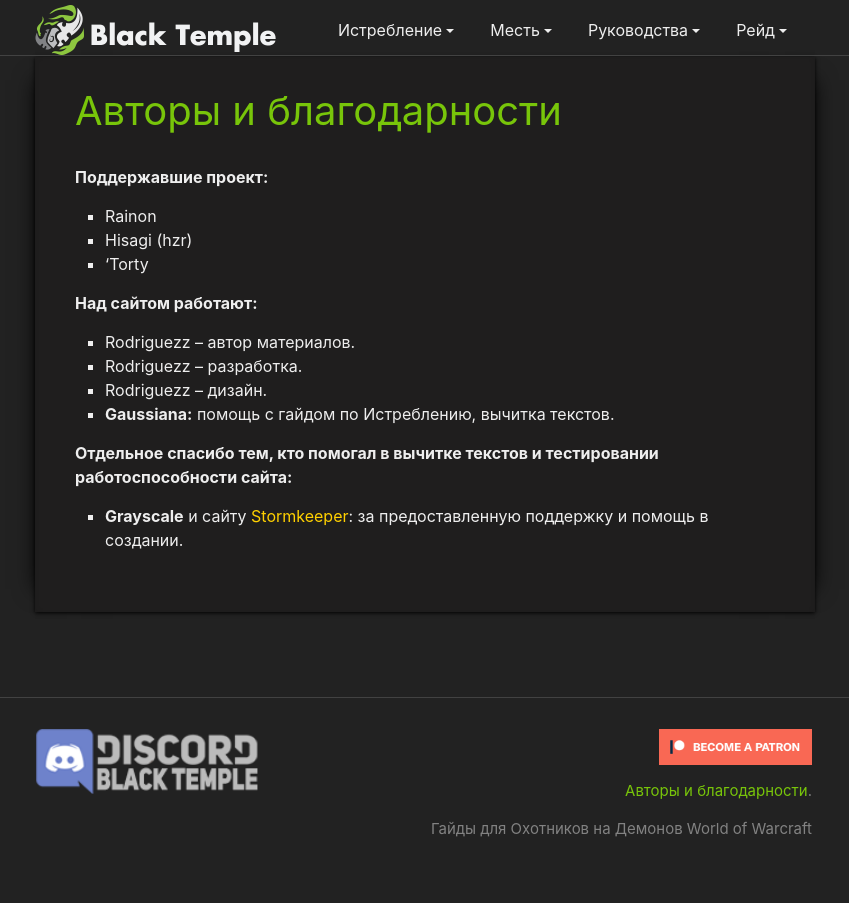
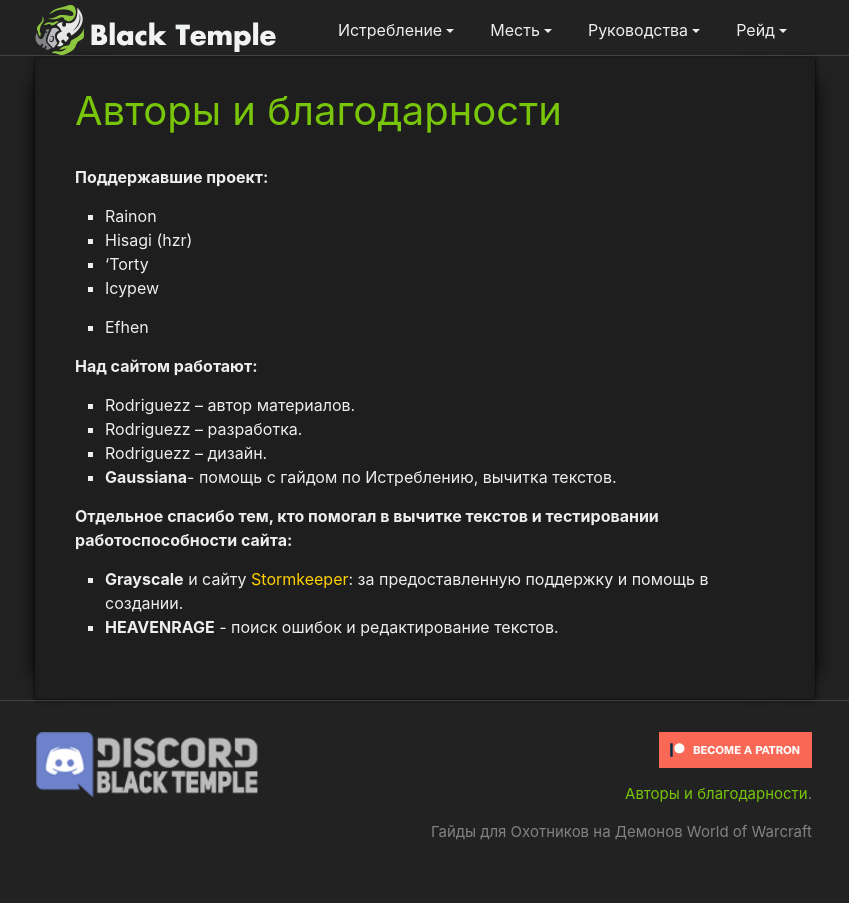
Before and after one commit to blacktempl/blacktempl.github.io, a Jekyll site: the page built from patreon/thanks.md, in a window 1280 px wide. Shown: the whole page, without its empty margins (215-1064 px from the left). Built offline with Jekyll 4.4.1, drawn with Linux system fonts in a browser that asks for light colours; a script that is not in the unit is left out; comment, search, counter and statistics services are not loaded.

Commit message:
Update thanks.md

```diff
--- a/patreon/thanks.md
+++ b/patreon/thanks.md
@@ -10,15 +10,17 @@ toc: false
 * Rainon
 * Hisagi (hzr)
 * 'Torty
+* Icypew
 
-
+* Efhen
 
 **Над сайтом работают:**
 
 * Rodriguezz – автор материалов.
 * Rodriguezz – разработка.
 * Rodriguezz – дизайн.
-* **Gaussiana:** помощь с гайдом по Истреблению, вычитка текстов.
+* **Gaussiana**-  помощь с гайдом по Истреблению, вычитка текстов.
 
 **Отдельное спасибо тем, кто помогал в вычитке текстов и тестировании работоспособности сайта:**
 * **Grayscale** и сайту <a href="https://stormkeeper.ru/">Stormkeeper</a>: за предоставленную поддержку и помощь в создании.
+* **HEAVENRAGE** - поиск ошибок и редактирование текстов.
```
